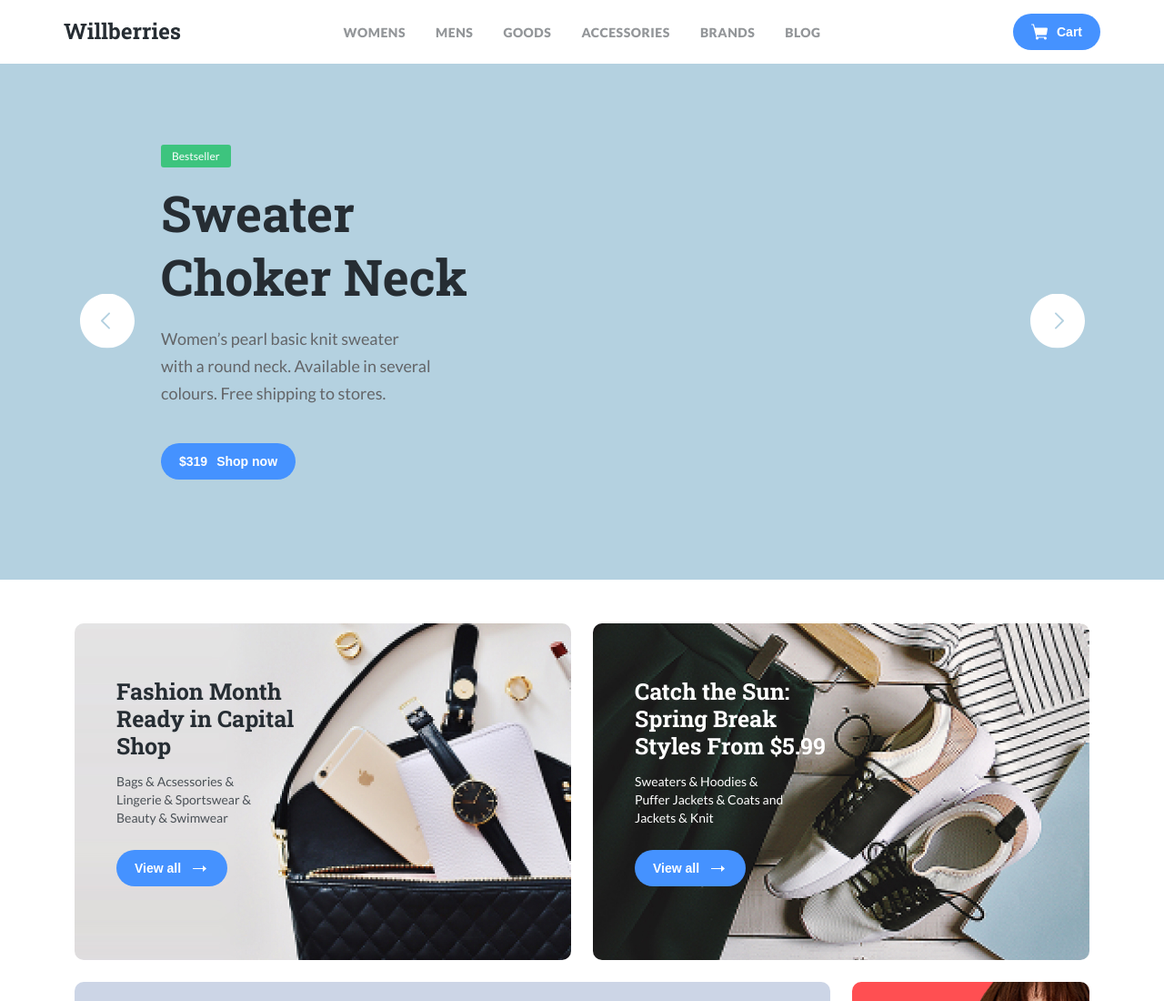
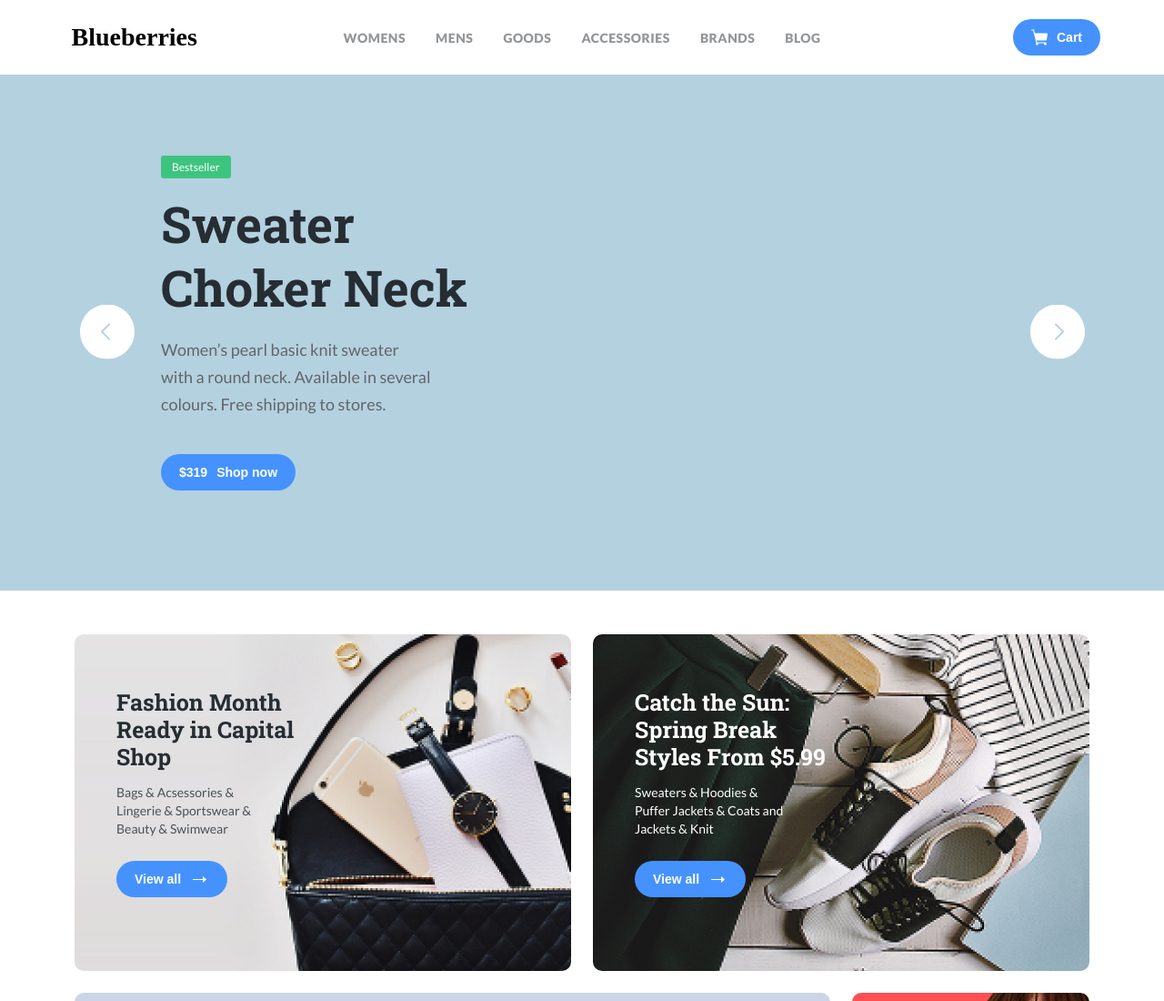
Before and after one commit to Maria-Belova/blueberries, a plain HTML site: page index.html in a window 1280 px wide. Shown: the top 1100 px of the page at 91% size. Drawn offline with Linux system fonts and the light colour scheme.

Commit message:
Settings

```diff
--- a/index.html
+++ b/index.html
@@ -22,7 +22,7 @@
       <div class="row justify-content-between align-items-center">
         <div class="col-2">
           <a href="#" class="logo-link">
-            <img class="logo-img" src="img/logo.svg" alt="logo" />
+            <img class="logo-img" src="img/blueberries.svg" alt="logo" />
           </a>
         </div>
         <div class="col-6">
--- a/js/main.js
+++ b/js/main.js
@@ -1,8 +1,3 @@
-// function Scroll() {
-//   scroll(0, 0);
-//   return false;
-// }
-
 var t;
 function Scroll() {
 	var top = Math.max(document.body.scrollTop,document.documentElement.scrollTop);
```
Also changed, not shown: img/blueberries.svg (added).
